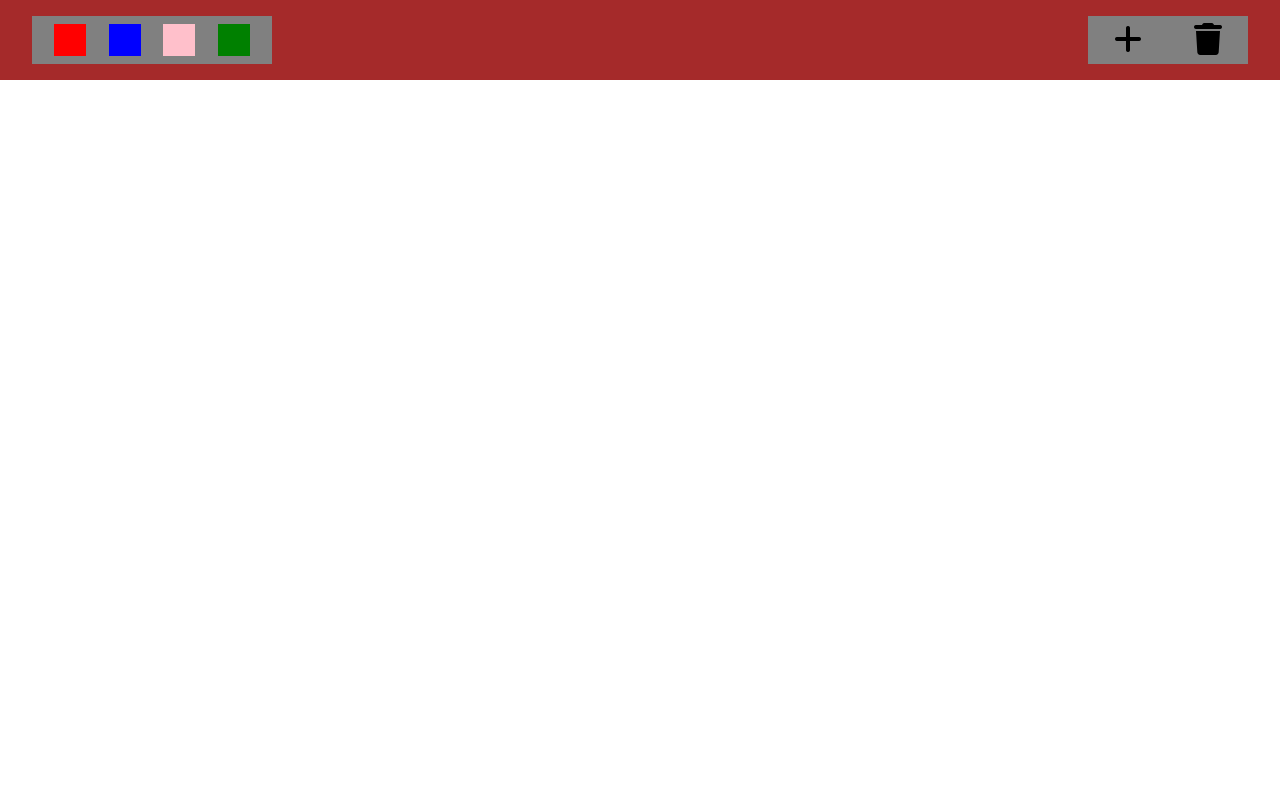
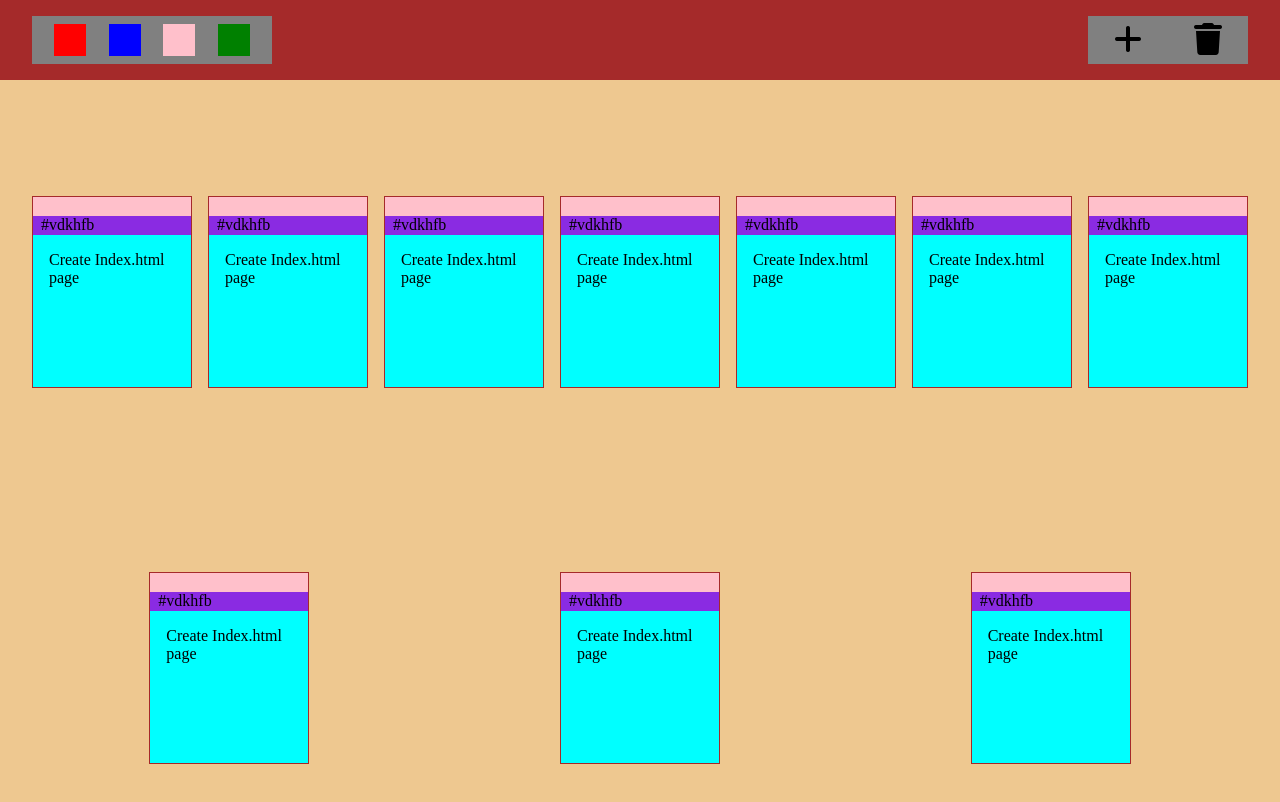
Before and after one commit to akashdeokar/KanbanBoard, a plain HTML site: page index.html in a window 1280 px wide. Drawn offline with Linux system fonts and the light colour scheme.

Commit message:
Add container for holding tickets

```diff
--- a/index.html
+++ b/index.html
@@ -9,6 +9,18 @@
     <link rel="stylesheet" href="https://cdnjs.cloudflare.com/ajax/libs/font-awesome/6.4.0/css/all.min.css" integrity="sha512-iecdLmaskl7CVkqkXNQ/ZH/XLlvWZOJyj7Yy7tcenmpD1ypASozpmT/E0iPtmFIB46ZmdtAc9eNBvH0H/ZpiBw==" crossorigin="anonymous" referrerpolicy="no-referrer" />
 </head>
 <body>
+    <div class="modal-backdrop">
+        <div class="modal-body">
+            <textarea class="ticket-des" placeholder="Enter Your Task"></textarea>
+            <div class="priority-cont">
+                <div class="priority-color red"></div>
+                <div class="priority-color blue"></div>
+                <div class="priority-color pink"></div>
+                <div class="priority-color green"></div>
+            </div>
+        </div>
+    </div>
+
     <div class="toolbox_cont">
         <div class="filter-cont">
             <div class="color red"></div>
@@ -26,6 +38,67 @@
         </div>
     </div>
 
+    <div class="ticket-cont">
+        <div class="ticket">
+            <div class="ticket-priority pink"></div>
+            <div class="ticket-id">#vdkhfb</div>
+            <div class="ticket-description">Create Index.html page</div>
+        </div>
+
+        <div class="ticket">
+            <div class="ticket-priority pink"></div>
+            <div class="ticket-id">#vdkhfb</div>
+            <div class="ticket-description">Create Index.html page</div>
+        </div>
+
+        <div class="ticket">
+            <div class="ticket-priority pink"></div>
+            <div class="ticket-id">#vdkhfb</div>
+            <div class="ticket-description">Create Index.html page</div>
+        </div>
+
+        <div class="ticket">
+            <div class="ticket-priority pink"></div>
+            <div class="ticket-id">#vdkhfb</div>
+            <div class="ticket-description">Create Index.html page</div>
+        </div>
+
+        <div class="ticket">
+            <div class="ticket-priority pink"></div>
+            <div class="ticket-id">#vdkhfb</div>
+            <div class="ticket-description">Create Index.html page</div>
+        </div>
+
+        <div class="ticket">
+            <div class="ticket-priority pink"></div>
+            <div class="ticket-id">#vdkhfb</div>
+            <div class="ticket-description">Create Index.html page</div>
+        </div>
+
+        <div class="ticket">
+            <div class="ticket-priority pink"></div>
+            <div class="ticket-id">#vdkhfb</div>
+            <div class="ticket-description">Create Index.html page</div>
+        </div>
+
+        <div class="ticket">
+            <div class="ticket-priority pink"></div>
+            <div class="ticket-id">#vdkhfb</div>
+            <div class="ticket-description">Create Index.html page</div>
+        </div>
+
+        <div class="ticket">
+            <div class="ticket-priority pink"></div>
+            <div class="ticket-id">#vdkhfb</div>
+            <div class="ticket-description">Create Index.html page</div>
+        </div>
+
+        <div class="ticket">
+            <div class="ticket-priority pink"></div>
+            <div class="ticket-id">#vdkhfb</div>
+            <div class="ticket-description">Create Index.html page</div>
+        </div>
+    </div>
     <script src="./script.js"></script>
 </body>
 </html>
--- a/script.js
+++ b/script.js
@@ -0,0 +1,6 @@
+let modal = document.querySelector(".modal-backdrop");
+let add_button = document.querySelector(".add-btn");
+
+add_button.addEventListener("click",function(){
+    modal.style.display = modal.style.display == "flex" ? "none" : "flex"
+})
--- a/style.css
+++ b/style.css
@@ -1,8 +1,11 @@
 *{
     margin: 0;
     padding: 0;
+    box-sizing: border-box;
 }
 .toolbox_cont{
+    position: fixed;
+    top: 0;
     display: flex;
     align-items: center;
     justify-content: space-between;
@@ -44,3 +47,77 @@
 .green{
     background-color: green;
 }
+.modal-backdrop{
+    display: none;
+    width: 100%;
+    height: 100%;
+    position: fixed;
+    top: 0;
+    background-color: rgb(128,128,128,0.5);
+}
+.modal-body{
+    width: 50vw;
+    height: 50vh;
+    position: absolute;
+    top: 50vh;
+    left: 50vw;
+    transform: translate(-50%,-50%);
+    display: flex;
+}
+.ticket-des{
+    width: 80%;
+    height: 100%;
+    background-color: lightcoral;
+    outline: none;
+    resize: none;
+    border: none;
+    padding: 1rem;
+    font-size: 1.5rem;
+}
+.priority-cont{
+    border-left: 2px solid black;
+    width: 20%;
+    height: 100%;
+    background-color: goldenrod;
+    display: flex;
+    flex-direction: column;
+    justify-content: space-evenly;
+    align-items: center;
+}
+.priority-color{
+    width: 70%;
+    height: 3rem;
+}
+.ticket-cont{
+    margin-top: 5rem;
+    background-color: rgb(238, 200, 144);
+    width: 100vw;
+    min-height: 100vh;
+    padding: 2rem;
+    display: flex;
+    flex-wrap: wrap;
+    align-items: center;
+    justify-content: space-around;
+    gap: 1rem;
+}
+.ticket{
+    width: 10rem;
+    height: 12rem;
+    border: 1px solid brown;
+}
+.ticket-priority{
+    width: 100%;
+    height: 10%;
+}
+.ticket-id{
+    width: 100%;
+    height: 10%;
+    background-color: blueviolet;
+    padding-left: 0.5rem;
+}
+.ticket-description{
+    width: 100%;
+    height: 80%;
+    background-color: aqua;
+    padding: 1rem;
+}
```
